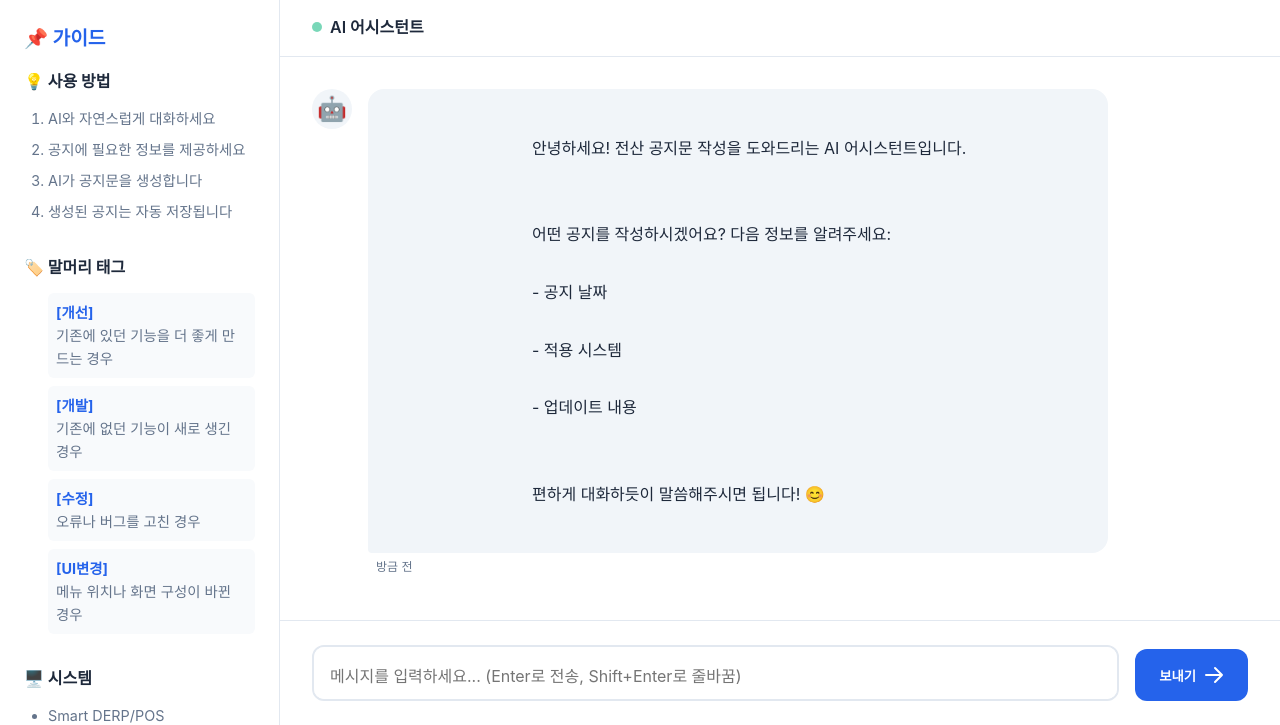
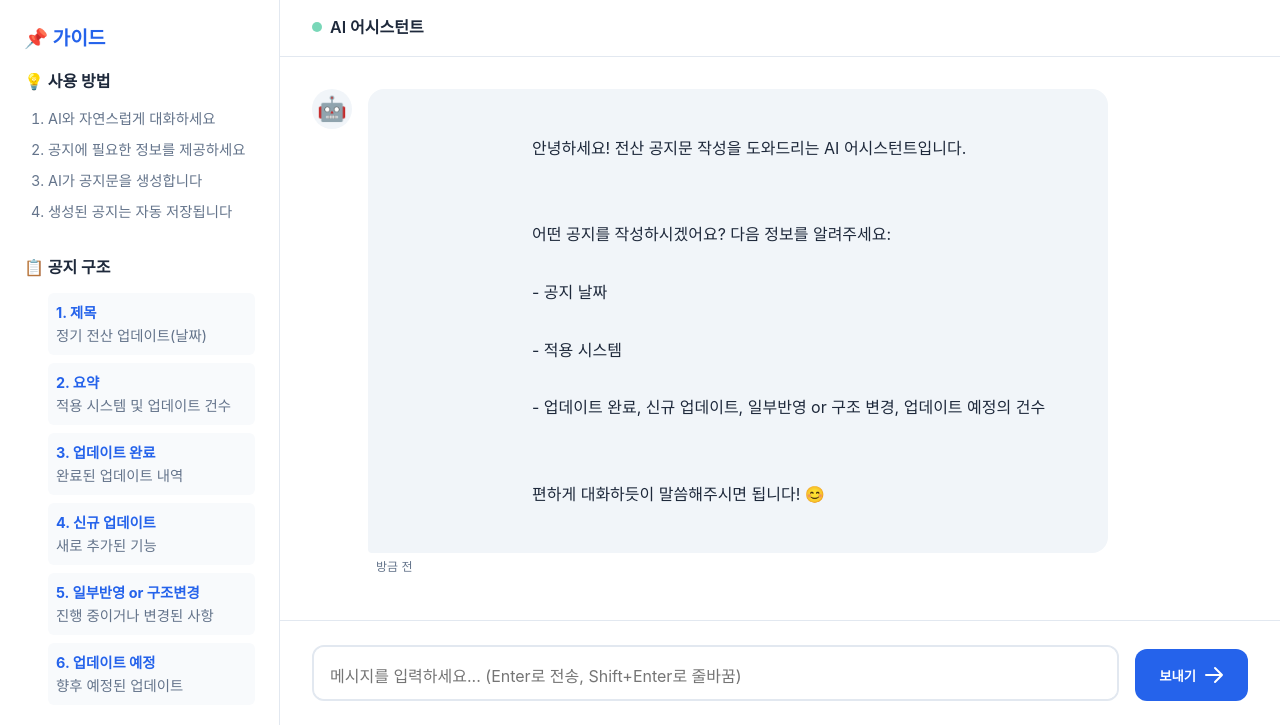
Before and after one commit to koth5997/ainotice, a FastAPI app: page / in a window 1280 px wide. Shown: the part 75-800 px from the top of the page. Run offline with FastAPI, Linux system fonts and the light colour scheme.

Commit message:
Update chat.html with new guide and input structure

```diff
--- a/templates/chat.html
+++ b/templates/chat.html
@@ -1,11 +1,13 @@
 <!DOCTYPE html>
 <html lang="ko">
+
 <head>
     <meta charset="UTF-8">
     <meta name="viewport" content="width=device-width, initial-scale=1.0">
     <title>AI 전산 공지 생성기 - 채팅</title>
     <link rel="stylesheet" href="/static/css/chat.css">
 </head>
+
 <body>
     <div class="container">
         <!-- 네비게이션 -->
@@ -37,14 +39,16 @@
                 </div>
 
                 <div class="guide-section">
-                    <h4>🏷️ 말머리 태그</h4>
+                    <h4>📋 공지 구조</h4>
                     <ul class="tag-list">
-                        {% for tag, desc in tag_types.items() %}
-                        <li><strong>[{{ tag }}]</strong><br>{{ desc }}</li>
-                        {% endfor %}
+                        <li><strong>1. 제목</strong><br>정기 전산 업데이트(날짜)</li>
+                        <li><strong>2. 요약</strong><br>적용 시스템 및 업데이트 건수</li>
+                        <li><strong>3. 업데이트 완료</strong><br>완료된 업데이트 내역</li>
+                        <li><strong>4. 신규 업데이트</strong><br>새로 추가된 기능</li>
+                        <li><strong>5. 일부반영 or 구조변경</strong><br>진행 중이거나 변경된 사항</li>
+                        <li><strong>6. 업데이트 예정</strong><br>향후 예정된 업데이트</li>
                     </ul>
                 </div>
-
                 <div class="guide-section">
                     <h4>🖥️ 시스템</h4>
                     <ul>
@@ -77,7 +81,7 @@
                                 어떤 공지를 작성하시겠어요? 다음 정보를 알려주세요:<br>
                                 - 공지 날짜<br>
                                 - 적용 시스템<br>
-                                - 업데이트 내용<br><br>
+                                - 업데이트 완료, 신규 업데이트, 일부반영 or 구조 변경, 업데이트 예정의 건수<br><br>
                                 편하게 대화하듯이 말씀해주시면 됩니다! 😊
                             </div>
                             <div class="message-time">방금 전</div>
@@ -87,15 +91,13 @@
 
                 <div class="chat-input-container">
                     <form id="chatForm" class="chat-input-form">
-                        <textarea
-                            id="messageInput"
-                            placeholder="메시지를 입력하세요... (Enter로 전송, Shift+Enter로 줄바꿈)"
-                            rows="1"
-                        ></textarea>
+                        <textarea id="messageInput" placeholder="메시지를 입력하세요... (Enter로 전송, Shift+Enter로 줄바꿈)"
+                            rows="1"></textarea>
                         <button type="submit" class="btn-send" id="sendBtn">
                             <span>보내기</span>
                             <svg width="20" height="20" viewBox="0 0 20 20" fill="none">
-                                <path d="M2 10L18 10M18 10L11 3M18 10L11 17" stroke="currentColor" stroke-width="2" stroke-linecap="round" stroke-linejoin="round"/>
+                                <path d="M2 10L18 10M18 10L11 3M18 10L11 17" stroke="currentColor" stroke-width="2"
+                                    stroke-linecap="round" stroke-linejoin="round" />
                             </svg>
                         </button>
                     </form>
@@ -123,4 +125,5 @@
 
     <script src="/static/js/chat.js"></script>
 </body>
+
 </html>
```
